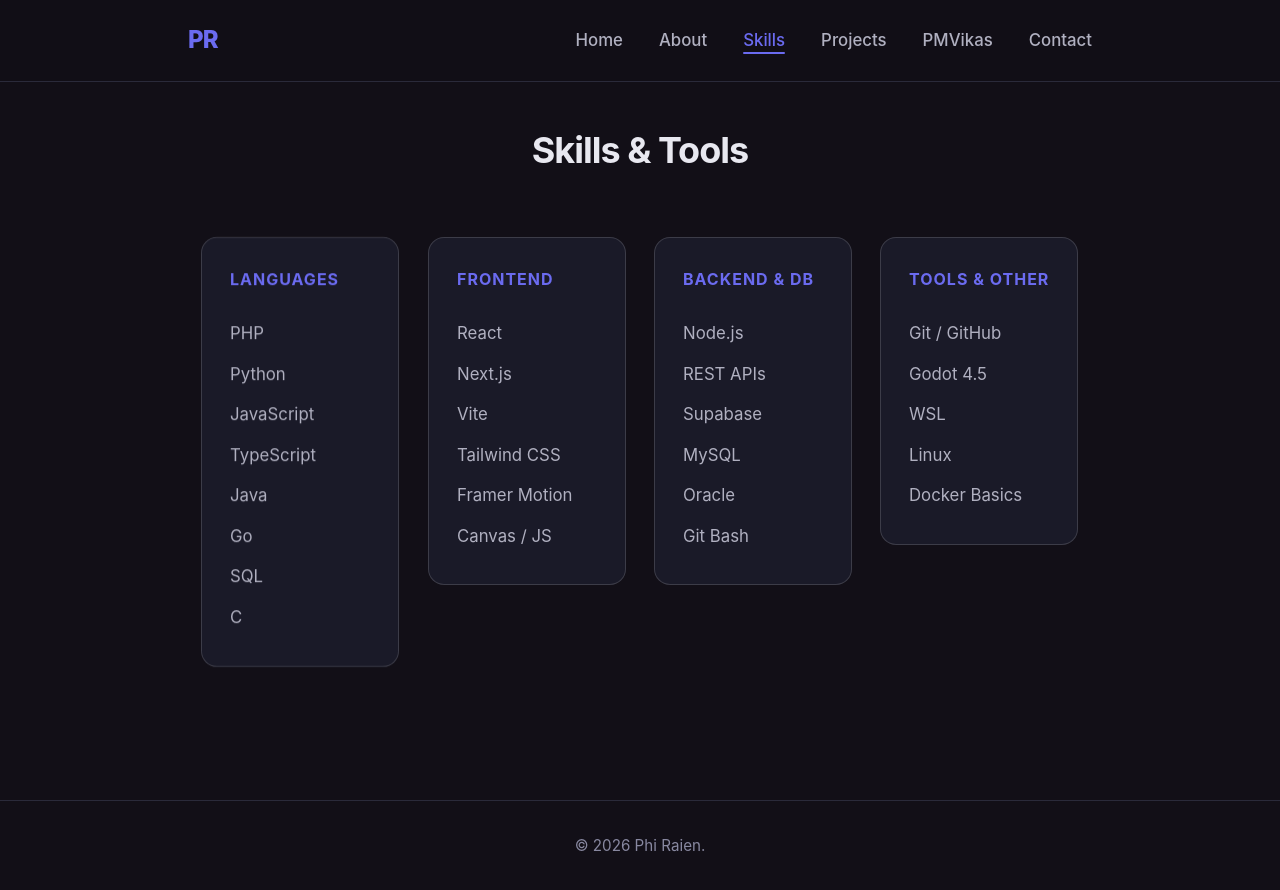
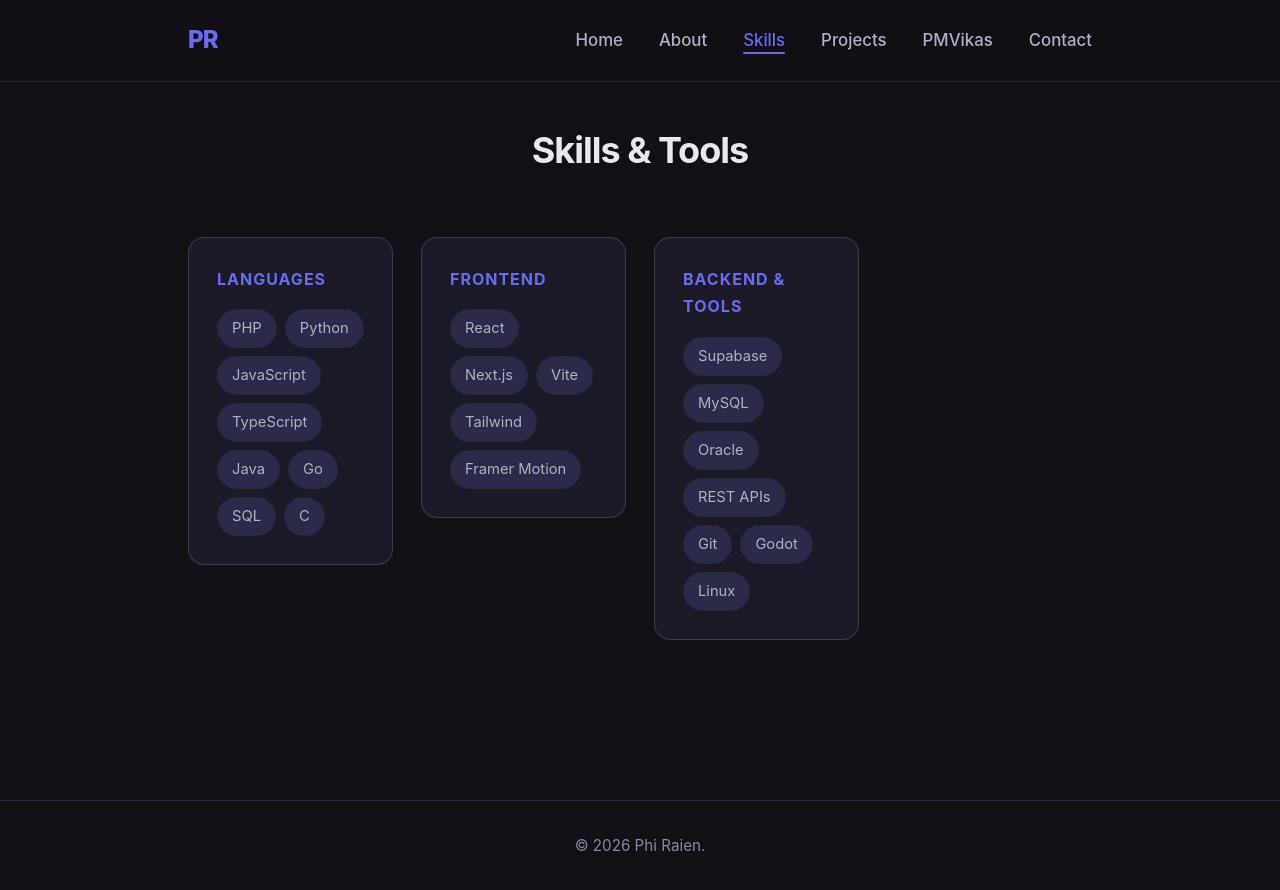
Before and after one commit to Phiraien/Portfolio, a React (Vite) app: page /Portfolio/skills in a window 1280 px wide. Built offline with nearby package versions, Linux system fonts and the light colour scheme.

Commit message:
email update, trim Skills (drop Magnet, pill layout), refine About

```diff
--- a/src/App.css
+++ b/src/App.css
@@ -309,15 +309,27 @@ h2 {
   color: var(--accent);
   text-transform: uppercase;
   letter-spacing: 1px;
-  margin-bottom: 20px;
+  margin-bottom: 16px;
 }
-.skill-cat ul {
+.skill-pills {
   list-style: none;
+  display: flex;
+  flex-wrap: wrap;
+  gap: 8px;
 }
-.skill-cat li {
-  padding: 6px 0;
-  font-size: 1.05rem;
+.skill-pills li {
+  font-size: 0.92rem;
   color: var(--text-muted);
+  background: var(--tag-bg);
+  border: 1px solid var(--border);
+  padding: 6px 14px;
+  border-radius: 999px;
+  transition: color 0.2s, border-color 0.2s, transform 0.2s;
+}
+.skill-pills li:hover {
+  color: var(--accent);
+  border-color: var(--accent);
+  transform: translateY(-2px);
 }
 
 /* Source: React Bits - SpotlightCard */
--- a/src/pages/About.jsx
+++ b/src/pages/About.jsx
@@ -19,9 +19,9 @@ export default function About() {
             viewport={{ once: true }}
             transition={{ duration: 0.6 }}
           >
-            <p>Engineering student who learns by building things and breaking them. Every project, every failure — that's where the real lessons live. I don't just follow tutorials; I take things apart to understand how they work, then put them back together better.</p>
-            <p>Currently deep in systems, automation, and local AI deployment. Working daily with PHP, Python, Java, and Go — building web apps, designing databases (Oracle, MySQL), and tinkering with game dev in Godot 4.5. Always optimizing for two things: <strong>time</strong> and <strong>understanding</strong>.</p>
-            <p>My current obsession: building a personal AI OS — a local, private, self-hosted system that learns with me. Not because it's trendy, but because I want to understand exactly how the pieces fit together, from the database to the agent loop.</p>
+            <p>I'm an engineering student who learns by building things and breaking them. I don't follow tutorials — I take systems apart to see how they work, then rebuild them better.</p>
+            <p>Right now I'm deep in systems architecture, automation, and local AI. I work daily with PHP, Python, and Go, and tinker with game dev in Godot 4.5. My obsession is a self-hosted "AI OS" that runs fully on my own machine.</p>
+            <p>Off-screen I'm usually optimizing for the two things that matter: <strong>time</strong> and <strong>understanding</strong>.</p>
           </motion.div>
           <motion.div
             className="about-stats"
--- a/src/pages/Contact.jsx
+++ b/src/pages/Contact.jsx
@@ -4,9 +4,9 @@ import '../components/ShinyText.css';
 import BorderGlow from '../components/BorderGlow';
 import '../components/BorderGlow.css';
 
-// Email obfuscated: base64 of "mailto:kerala.emperor2@gmail.com"
-const EMAIL_HREF = atob('bWFpbHRvOmtlcmFsYS5lbXBlcm9yMkBnbWFpbC5jb20=');
-const EMAIL_TEXT = atob('a2VyYWxhLmVtcGVyb3IyQGdtYWlsLmNvbQ==');
+// Email obfuscated: base64 of "mailto:rjs.raien@gmail.com"
+const EMAIL_HREF = atob('bWFpbHRvOnJqcy5yYWllbkBnbWFpbC5jb20=');
+const EMAIL_TEXT = atob('cmpzLnJhaWVuQGdtYWlsLmNvbQ==');
 
 export default function Contact() {
   return (
--- a/src/pages/Skills.jsx
+++ b/src/pages/Skills.jsx
@@ -1,5 +1,4 @@
 import { motion } from 'motion/react';
-import Magnet from '../components/Magnet';
 import BorderGlow from '../components/BorderGlow';
 import '../components/BorderGlow.css';
 
@@ -10,15 +9,11 @@ const skills = [
   },
   {
     title: 'Frontend',
-    items: ['React', 'Next.js', 'Vite', 'Tailwind CSS', 'Framer Motion', 'Canvas / JS'],
+    items: ['React', 'Next.js', 'Vite', 'Tailwind', 'Framer Motion'],
   },
   {
-    title: 'Backend & DB',
-    items: ['Node.js', 'REST APIs', 'Supabase', 'MySQL', 'Oracle', 'Git Bash'],
-  },
-  {
-    title: 'Tools & Other',
-    items: ['Git / GitHub', 'Godot 4.5', 'WSL', 'Linux', 'Docker Basics'],
+    title: 'Backend & Tools',
+    items: ['Supabase', 'MySQL', 'Oracle', 'REST APIs', 'Git', 'Godot', 'Linux'],
   },
 ];
 
@@ -37,17 +32,17 @@ export default function Skills() {
           {skills.map((cat, i) => (
             <motion.div
               key={cat.title}
-              initial={{ opacity: 0, y: 30 }}
+              initial={{ opacity: 0, y: 24 }}
               whileInView={{ opacity: 1, y: 0 }}
               viewport={{ once: true, margin: '-40px' }}
-              transition={{ duration: 0.4, delay: i * 0.1 }}
+              transition={{ duration: 0.4, delay: i * 0.08 }}
             >
-              <Magnet padding={60} magnetStrength={1.5} activeTransition="transform 0.2s ease-out" wrapperClassName="magnet-wrap">
-                <BorderGlow className="skill-cat" backgroundColor="#1a1a28" borderRadius={16} glowRadius={16} colors={['#6b6bf0', '#ff9ffc', '#6b6bf0']}>
-                  <h3>{cat.title}</h3>
-                  <ul>{cat.items.map((item) => <li key={item}>{item}</li>)}</ul>
-                </BorderGlow>
-              </Magnet>
+              <BorderGlow className="skill-cat" backgroundColor="#1a1a28" borderRadius={16} glowRadius={16} colors={['#6b6bf0', '#ff9ffc', '#6b6bf0']}>
+                <h3>{cat.title}</h3>
+                <ul className="skill-pills">
+                  {cat.items.map((item) => <li key={item}>{item}</li>)}
+                </ul>
+              </BorderGlow>
             </motion.div>
           ))}
         </div>
```
